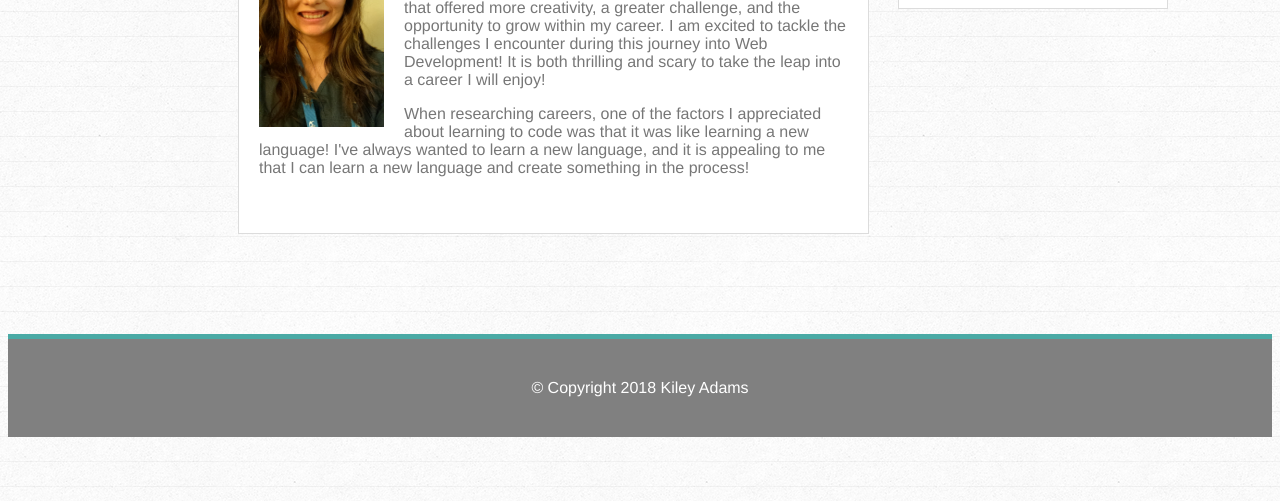
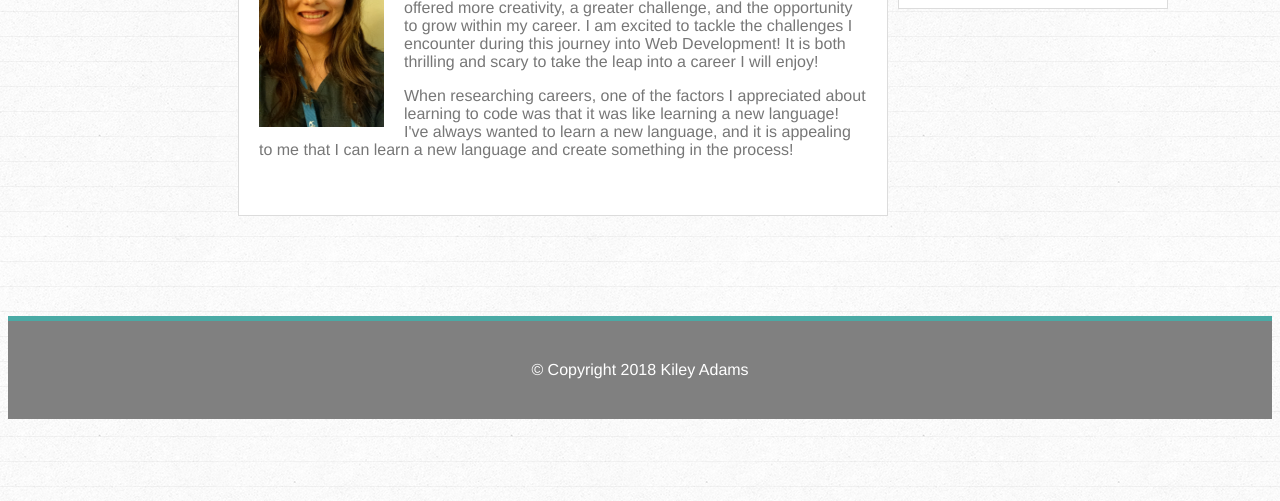
Before and after one commit to KileyAdams92/Basic-Portfolio, a plain HTML site: page index.html in a window 1280 px wide. Shown: the part 299-800 px from the top of the page. Drawn offline with Linux system fonts and the light colour scheme.

Commit message:
re-sized .main to appropriate size

```diff
--- a/assets/css/style.css
+++ b/assets/css/style.css
@@ -32,11 +32,11 @@
 
 
 .main {
-    width: 631px;
+    width: 650px;
     float: left;
     padding-bottom: 40px;
     background-color: white;
-    margin-right: 15px;
+    margin-right: 10px;
     margin-top: 60px;
     border: 1px solid gainsboro;
     margin-bottom: 100px;
```
